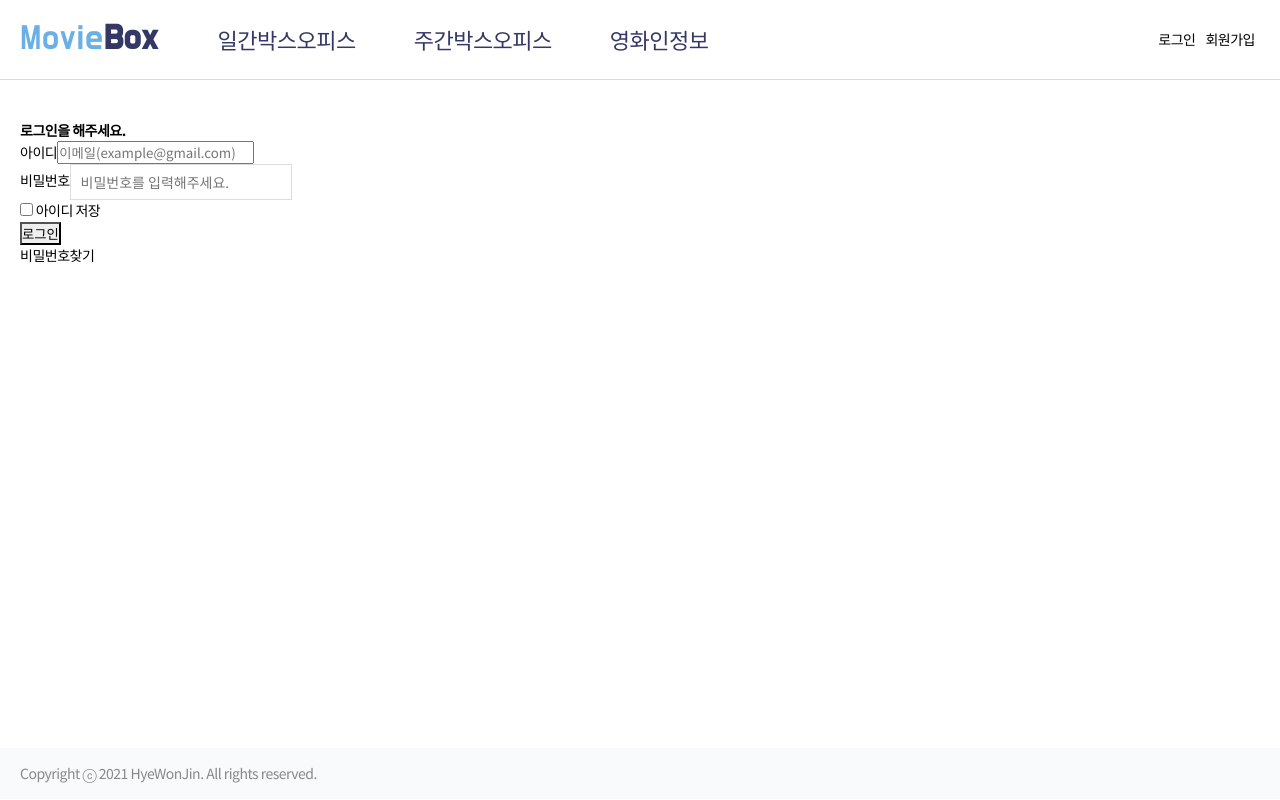
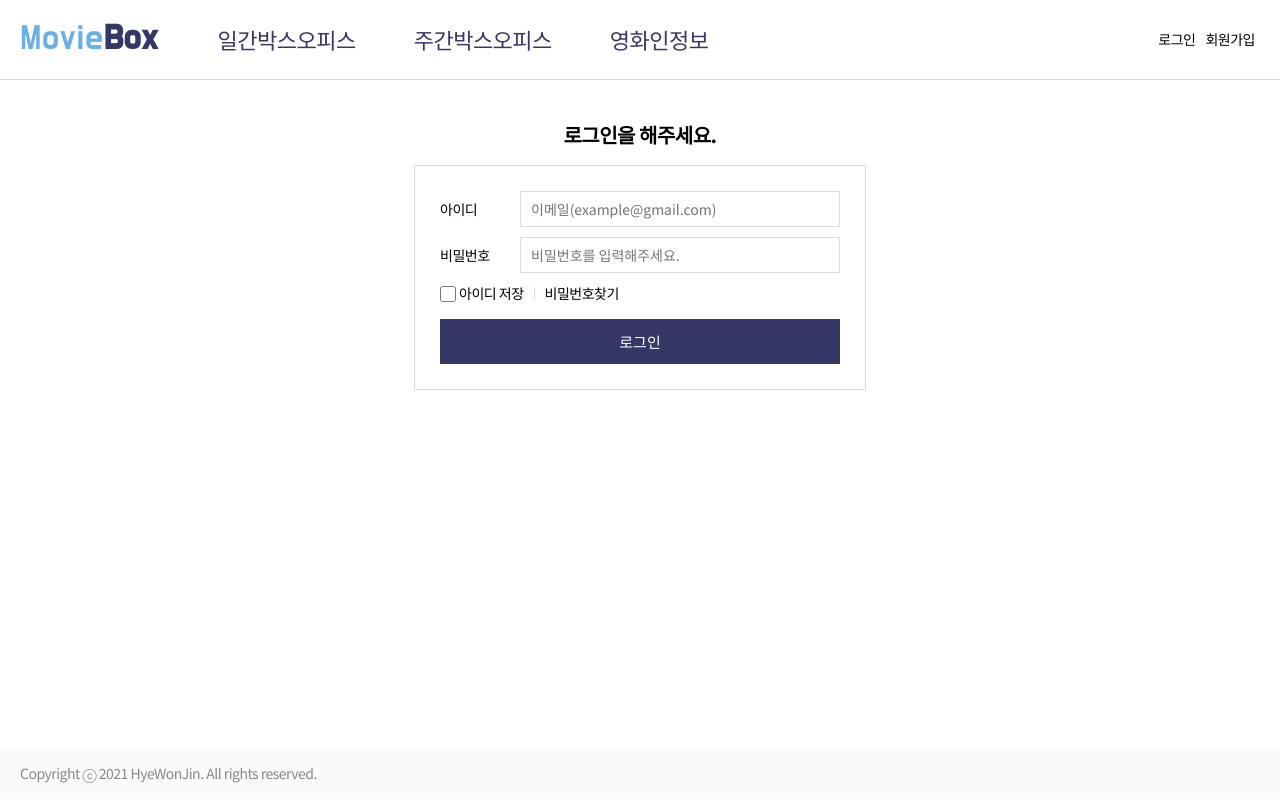
Before and after one commit to jhw2/movieInfoApp, a React (Create React App) app: page /login in a window 1280 px wide. Built offline with nearby package versions, Linux system fonts and the light colour scheme.

Commit message:
로그인 회원가입페이지 디자인 수정

```diff
--- a/src/App.css
+++ b/src/App.css
@@ -31,6 +31,23 @@
 #contents .group .mv-lnb ul>li:last-child>a{border-bottom: 0;}
 #contents .group .mv-lnb ul>li>a.active{color: #353866;}
 
+
+#contents .group .cont h4{font-size: 20px;text-align: center;margin-bottom: 15px;}
+.formBox{border: 1px solid #ddd;padding: 25px;max-width: 500px;margin: 0 auto;}
+.formBox#loginForm{max-width: 400px;}
+.formBox>p:not(:last-child){margin-bottom: 10px;}
+.formBox>p label{display: flex;align-items: center;}
+.formBox>p label>span{display: inline-block;font-weight: 500;min-width: 80px;}
+.formBox>p span.required{display: block;font-weight: 400;font-size: 13px;color: rgb(218, 47, 47);padding-left: 80px;margin-top: 3px;}
+.formBox>p span.required::before{content: '※';}
+.formBox>p .t-red, .formBox>p .t-blue{padding-left: 80px;margin-top: 3px;}
+.formBox>p .t-red:empty, .formBox>p .t-blue:empty{display: none;}
+.formBox>p label input[type=text], .formBox>p label input[type=email], .formBox>p label input[type=password]{width: 100%;}
+.formBox>p label input[type=number]{width: 100%;margin: 0 2px;}
+.formBox input[type=button]{min-width: 100px;height: 35px;;background-color: #eee;color: #555;padding: 0 5px;border: 1px solid #ccc;}
+.formBox input[type=submit]{height: 45px;width: 100%;margin-top: 5px;background-color: #353866;color: #fff;border: 0;font-size: 15px;}
+.findPw{display: flex;align-items: center;}
+.findPw>a{border-left: 1px solid #ddd;line-height: 13px;height: 13px;margin-left: 10px;padding-left: 10px;}
 
 .movie-list{border-top: 1px solid #000;}
 .movie-list>li{padding: 15px 20px;border: 1px solid #ddd;margin-bottom: -1px;}
--- a/src/components/login/Login.jsx
+++ b/src/components/login/Login.jsx
@@ -51,7 +51,7 @@ const Login = memo(({history})=>{
         <>
             <Loading done={isLodingDone} />
             <h4>로그인을 해주세요.</h4>
-            <form onSubmit={onSignup} method='post' id='loginForm'>
+            <form onSubmit={onSignup} method='post' className='formBox' id='loginForm'>
                 <p><label><span>아이디</span><input type='email' name='userId' placeholder='이메일(example@gmail.com)' defaultValue={saveId} required/></label></p>
                 <p>
                     <label>
@@ -59,11 +59,11 @@ const Login = memo(({history})=>{
                         <input type='password' name='password' placeholder='비밀번호를 입력해주세요.' required/>
                     </label>
                 </p>
-                <p>
+                <p className='findPw'>
                     <label><input type='checkbox' name='saveId' ref={saveIdCk} defaultChecked={saveId ? true : false} /> 아이디 저장</label>
+                    <a href='/findPw'>비밀번호찾기</a>
                 </p>
                 <input type='submit' value="로그인" />
-                <p><a href='/findPw'>비밀번호찾기</a></p>
             </form>
         </>
     );
--- a/src/components/signup/Signup.jsx
+++ b/src/components/signup/Signup.jsx
@@ -93,10 +93,13 @@ const Signup = memo(({history})=>{
         <>
             <Loading done={isLodingDone} />
             <h4>회원가입을 해주세요.</h4>
-            <form onSubmit={onSignup} method='post' id='signupForm'>
+            <form onSubmit={onSignup} method='post' className='formBox' id='signupForm'>
                 <p>
-                    <label><span>email</span><input type='email' name='userEmail' ref={userEmail} placeholder='이메일을 입력해주세요.' onChange={validateEmail} required/></label>
-                    <input type='button' value='이메일중복확인' name='checkEmail' onClick={checkEmail} />
+                    <label>
+                        <span>email</span>
+                        <input type='email' name='userEmail' ref={userEmail} placeholder='이메일을 입력해주세요.' onChange={validateEmail} required/>
+                        <input type='button' value='이메일중복확인' name='checkEmail' onClick={checkEmail} />
+                    </label>
                     <span className={isCheckEmail ? 't-blue' : 't-red'}>{checkEmailTxt}</span>
                     <input type='hidden' name='checkEmail' value={isCheckEmail} />
                 </p>
@@ -125,15 +128,15 @@ const Signup = memo(({history})=>{
                     <label>
                         <span>비밀번호</span>
                         <input type='password' name='userPw' ref={userPw} onInput={checkPassword} placeholder='비밀번호를 입력해주세요.' required/>
-                        <span className='required'>영문 대문자, 소문자, 특수문자, 숫자 각1자 이상 최소 10자 이상</span>
                     </label>
+                    <span className='required'>영문 대문자, 소문자, 특수문자, 숫자 각1자 이상 최소 10자 이상</span>
                 </p>
                 <p>
                     <label>
                         <span>비밀번호 확인</span>
                         <input type='password' name='userPwConfirm' ref={userPwConfirm} onInput={checkPassword} placeholder='비밀번호를 입력해주세요.' required/>
-                        <span className='required'>영문 대문자, 소문자, 특수문자, 숫자 각1자 이상 최소 10자 이상</span>
                     </label>
+                    <span className='required'>영문 대문자, 소문자, 특수문자, 숫자 각1자 이상 최소 10자 이상</span>
                 </p>
 
                 <input type='submit' value="가입하기" />
--- a/src/index.css
+++ b/src/index.css
@@ -19,10 +19,18 @@ a:hover{text-decoration:none;cursor:pointer}
 a:active{text-decoration:none}
 a:focus{text-decoration:none}
 textarea{appearance: none;border: 1px solid #ddd;resize: none;padding: 10px;box-sizing: border-box;font-size: 14px;font-family: inherit;}
-input[type=text],input[type=password],select, input[type=number], input[type=search]{cursor: text;border-radius:0;border:1px solid #ddd;text-shadow:none;box-shadow:none;max-width:100%;height: 36px;box-sizing: border-box;padding: 5px 10px;font-size: 14px;vertical-align: middle;border-radius: 0;}
+input[type=text],input[type=password],select, input[type=number], input[type=email], input[type=search]{cursor: text;border-radius:0;border:1px solid #ddd;text-shadow:none;box-shadow:none;max-width:100%;height: 36px;box-sizing: border-box;padding: 5px 10px;font-size: 14px;vertical-align: middle;border-radius: 0;}
 input[type=button],input[type=submit],button, input[type=reset]{cursor: pointer;text-shadow:none;appearance:none;-webkit-appearance:none;vertical-align: middle;}
 input[type=search]{appearance: none; -webkit-appearance: none; -moz-appearance: none; -ms-appearance: none; -o-appearance: none;}
 input[type=text],input[type=password], input[type=number]{appearance:none;-webkit-appearance:none}
 input[readonly]{cursor:default;background-color:#f1f1f1;border-color:#ddd}
 label{display:inline-block}
 select::-ms-expand {display:none;}
+input[type=checkbox]{width: 16px;height: 16px;margin-right: 3px;vertical-align: middle;}
+
+/* Chrome, Safari, Edge, Opera */
+input::-webkit-outer-spin-button,
+input::-webkit-inner-spin-button {-webkit-appearance: none; margin: 0;}
+
+/* Firefox */
+input[type=number] {-moz-appearance: textfield;}
```
